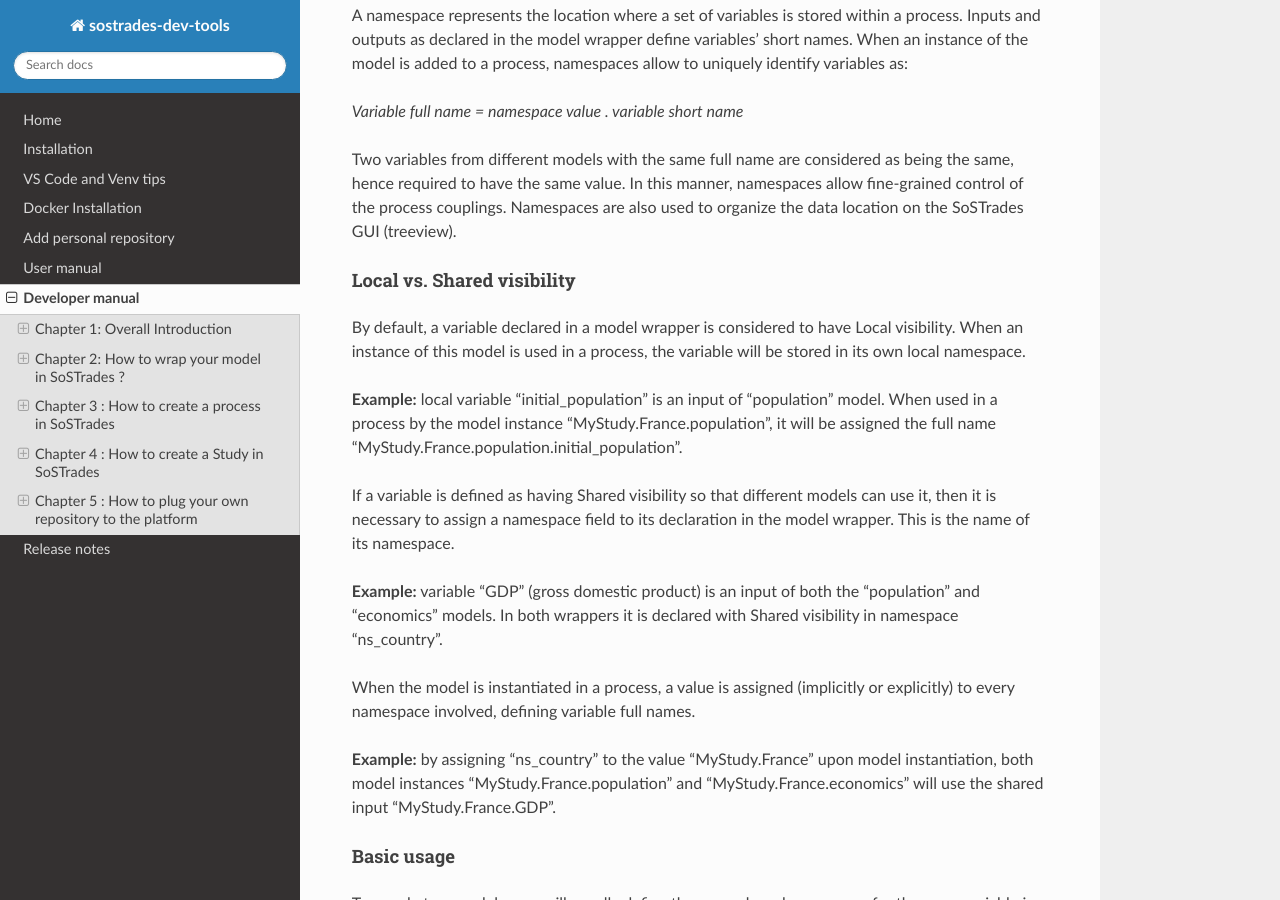
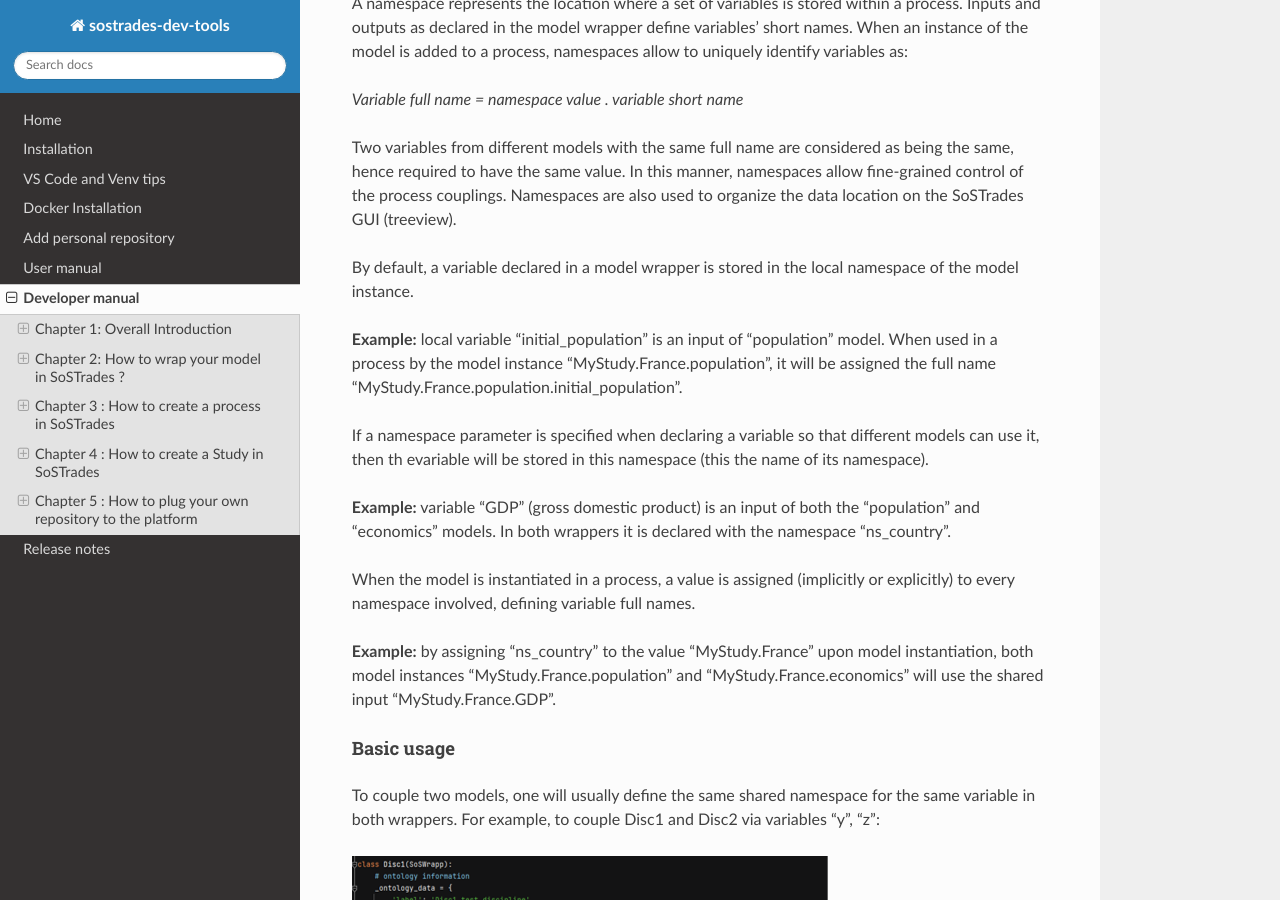
Before and after one commit to os-climate/sostrades-dev-tools, a Sphinx documentation site: the page built from docs/source/developer_manual.md, in a window 1280 px wide and 900 px high, scrolled down 11517 px. Built offline with Sphinx 7.4.7 and the Read the Docs theme 3.1.0, drawn with Linux system fonts in a browser that asks for light colours; some of the changed text lies outside the part shown.

Commit message:
Update developer manual

````diff
--- a/docs/source/developer_manual.md
+++ b/docs/source/developer_manual.md
@@ -79,14 +79,14 @@
 
     # Description of inputs
     DESC_IN = {
-        'x': {'type': 'float', 'default': 10, 'unit': 'year', 'visibility': SoSWrapp.SHARED_VISIBILITY, 'namespace': 'ns_one'},
+        'x': {'type': 'float', 'default': 10, 'unit': 'year', 'namespace': 'ns_one'},
         'a': {'type': 'float', 'unit': '-', 'namespace': 'ns_one'},
         'b': {'type': 'float', 'unit': '-',},
     }
 
     # Description of outputs
     DESC_OUT = {
-        'y': {'type': 'float', 'visibility': SoSWrapp.SHARED_VISIBILITY, 'namespace': 'ns_one'}
+        'y': {'type': 'float', 'namespace': 'ns_one'}
     }
 
     # Method that runs the model
@@ -134,12 +134,12 @@
 
 ```
 DESC_IN = {
-    'x': {'type': 'float', 'default': 10, 'unit': 'year', 'visibility': SoSWrapp.SHARED_VISIBILITY, 'namespace': 'ns_one'},
-    'a': {'type': 'float', 'unit': '-', 'visibility': SoSWrapp.SHARED_VISIBILITY, 'namespace': 'ns_one'},
+    'x': {'type': 'float', 'default': 10, 'unit': 'year', 'namespace': 'ns_one'},
+    'a': {'type': 'float', 'unit': '-', 'namespace': 'ns_one'},
     'b': {'type': 'float', 'unit': '-',},
 }
 DESC_OUT = {
-    'y': {'type': 'float', 'visibility': SoSWrapp.SHARED_VISIBILITY, 'namespace': 'ns_one'}
+    'y': {'type': 'float', 'namespace': 'ns_one'}
 }
 ```
 
@@ -147,7 +147,6 @@
 - `subtype_descriptor` (or `dataframe_descriptor`) : if the variable is a dict/list (or dataframe), gives the types (or descriptor) of the sub-elements (or columns). See next sections
 - `default` : if the variable has a default value. The default must be the same type as the type
 - `unit` : (string) unity of the variable used for the ontology
-- `visibility` : `'Shared'` if you need to specify a namespace for the variable or `'Local'` if the variable by default needs to be stored in the same namespace as the wrapp. If not specified the visibility is considered as `'Local'`.
 - `namespace` : must be identified by a string name, and its value must be defined within the process utilizing the wrapp. This feature allows for parameterizing the variable’s location based on the specific process.
 - `user_level` : Specify the display level in the GUI: 1 for Standard view, 2 for Advanced, and 3 for Expert. If a variable is assigned an expert user level, it will only be visible in the expert view. This feature is useful for concealing complex variables that may be challenging to define. By default the display levvel is 1.
 - `range` : for float or int, range of the variable. the range will be checked by a data integrity method
@@ -305,13 +304,11 @@
             Model_Type = self.get_sosdisc_inputs('Model_Type')
             if Model_Type == 'Affine':
                 dynamic_inputs.update({'b': {'type': 'float',
-                                             'visibility': SoSWrapp.SHARED_VISIBILITY,
                                              'namespace': 'ns_b'}})
             elif Model_Type == 'Polynomial':
                 dynamic_inputs.update(
-                    {'b': {'type': 'float', 'visibility': SoSWrapp.SHARED_VISIBILITY, 'namespace': 'ns_b'}})
-                dynamic_inputs.update({'power': {'type': 'float', 'default': 2.,
-                                                 'visibility': SoSWrapp.SHARED_VISIBILITY, 'namespace': 'ns_ac'}})
+                    {'b': {'type': 'float', 'namespace': 'ns_b'}})
+                dynamic_inputs.update({'power': {'type': 'float', 'default': 2., 'namespace': 'ns_ac'}})
         self.add_inputs(dynamic_inputs)
 ```
 
@@ -319,6 +316,10 @@
 The dictionnary of the dynamic variables is then added to the inputs with the function `add_inputs`.
 
 The same thing can be done for outputs declaration and added to the outputs variables with the function `add_outputs`.
+
+NB: To make a default value for a variable effective, it must be updated using a specific function within
+setup_sos_disciplines. You need to use the update_default_variable function for this. Setting it directly via the
+add_inputs method will not work by design.
 
 ### Section 2.5 Test a SOSWrapp
 
@@ -412,16 +413,17 @@
 Two variables from different models with the same full name are considered as being the same, hence required to have the same value. In this manner, namespaces allow fine-grained control of the process couplings.
 Namespaces are also used to organize the data location on the SoSTrades GUI (treeview).
 
-#### Local vs. Shared visibility
-By default, a variable declared in a model wrapper is considered to have Local visibility. When an instance of this model is used in a process, the variable will be stored in its own local namespace.
+By default, a variable declared in a model wrapper is stored in the local namespace of the model instance.
 
 **Example:**
 local variable “initial_population” is an input of “population” model. When used in a process by the model instance “MyStudy.France.population”, it will be assigned the full name “MyStudy.France.population.initial_population”.
 
-If a variable is defined as having Shared visibility so that different models can use it, then it is necessary to assign a namespace field to its declaration in the model wrapper. This is the name of its namespace.
+If a namespace parameter is specified when declaring a variable so that different models can use it, then th evariable
+will be stored in this namespace (this the name of its namespace).
 
 **Example:**
-variable “GDP” (gross domestic product) is an input of both the “population” and “economics” models. In both wrappers it is declared with Shared visibility in namespace “ns_country”.
+variable “GDP” (gross domestic product) is an input of both the “population” and “economics” models. In both wrappers it
+is declared with the namespace “ns_country”.
 
 When the model is instantiated in a process, a value is assigned (implicitly or explicitly) to every namespace involved, defining variable full names.
 
@@ -447,12 +449,13 @@
 In practice, every namespace has a name and a value. During the creation of a process (instantiation of the models), the value assigned to a certain name can change.
 This duality allows the user to control which variables are coupled and which are not, especially in a process containing several instances of the same generic model.
 
--	Namespace name: defined in the I/O descriptor of the model wrapper for variables with Shared visibility (e.g. “ns_country”).
+- Namespace name: defined in the I/O descriptor of the model wrapper for variables (e.g. “ns_country”).
 -	Namespace value: generally defined at process creation (e.g. “MyStudy.France”).
 
 Note that namespace names only provide a layer of abstraction for process creation. For a given SoSTrades study, namespace values alone will define the coupling structure and data organization (names are irrelevant). In this manner it is possible to:
 
--	Set two namespaces with different names to have the same value. Any variables with the same full name will be matched (even if Local visibility was declared).
+- Set two namespaces with different names to have the same value. Any variables with the same full name will be
+  matched (even if one is declared without namespace).
 -	Set a namespace name to take different values for different model instances, thus avoiding unwanted variable matches.
 
 **Example:** model instances “MyStudy.France.population” and “MyStudy.France.economics” use input “MyStudy.France.GDP”. During process creation, the value of “ns_country” is updated from “MyStudy.France” to “MyStudy.Germany”, so that “MyStudy.Germany.population” and “MyStudy.Germany.economics” use input “MyStudy.Germany.GDP”. The data treeview of the study is organized as:
````
